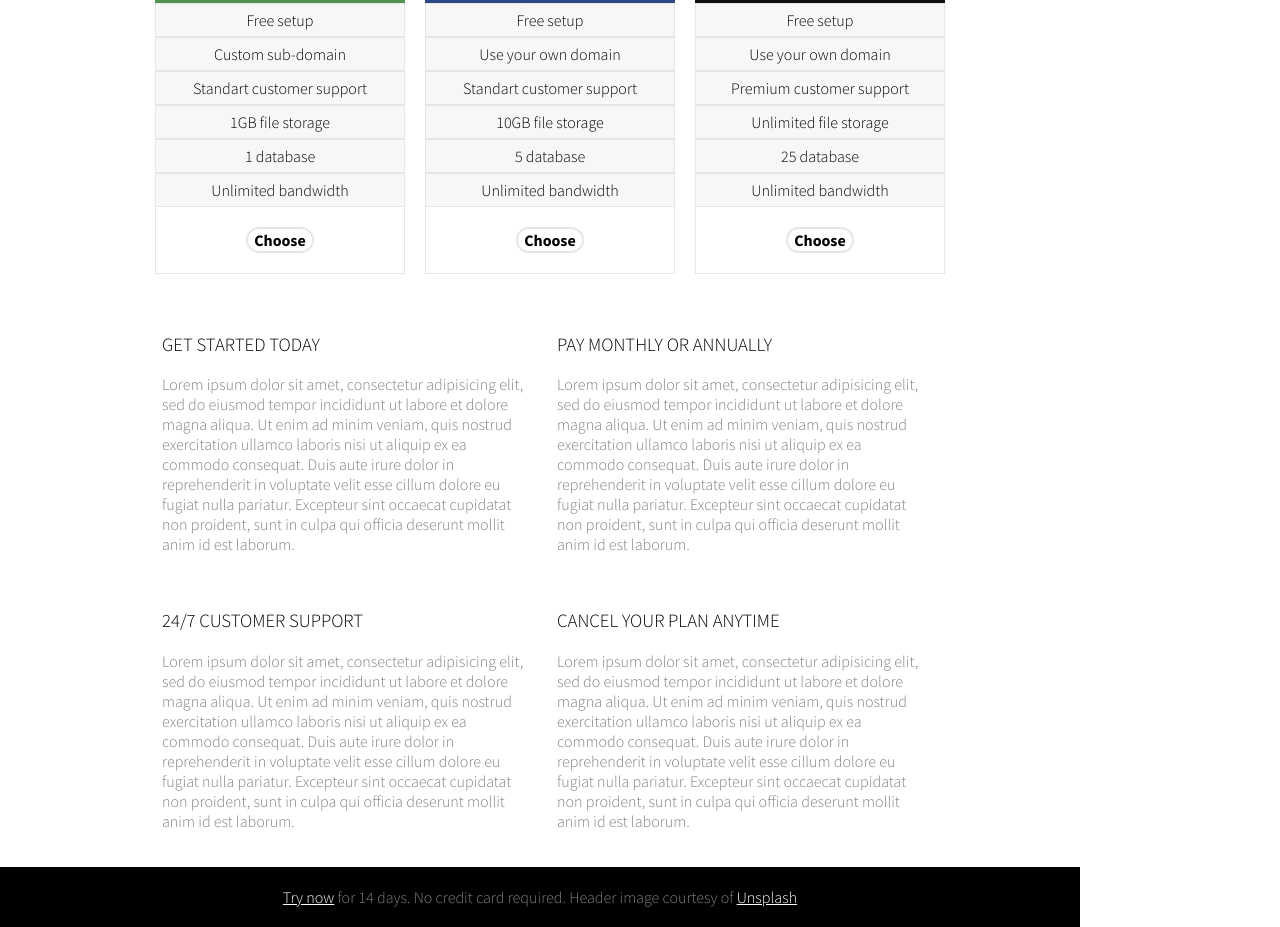
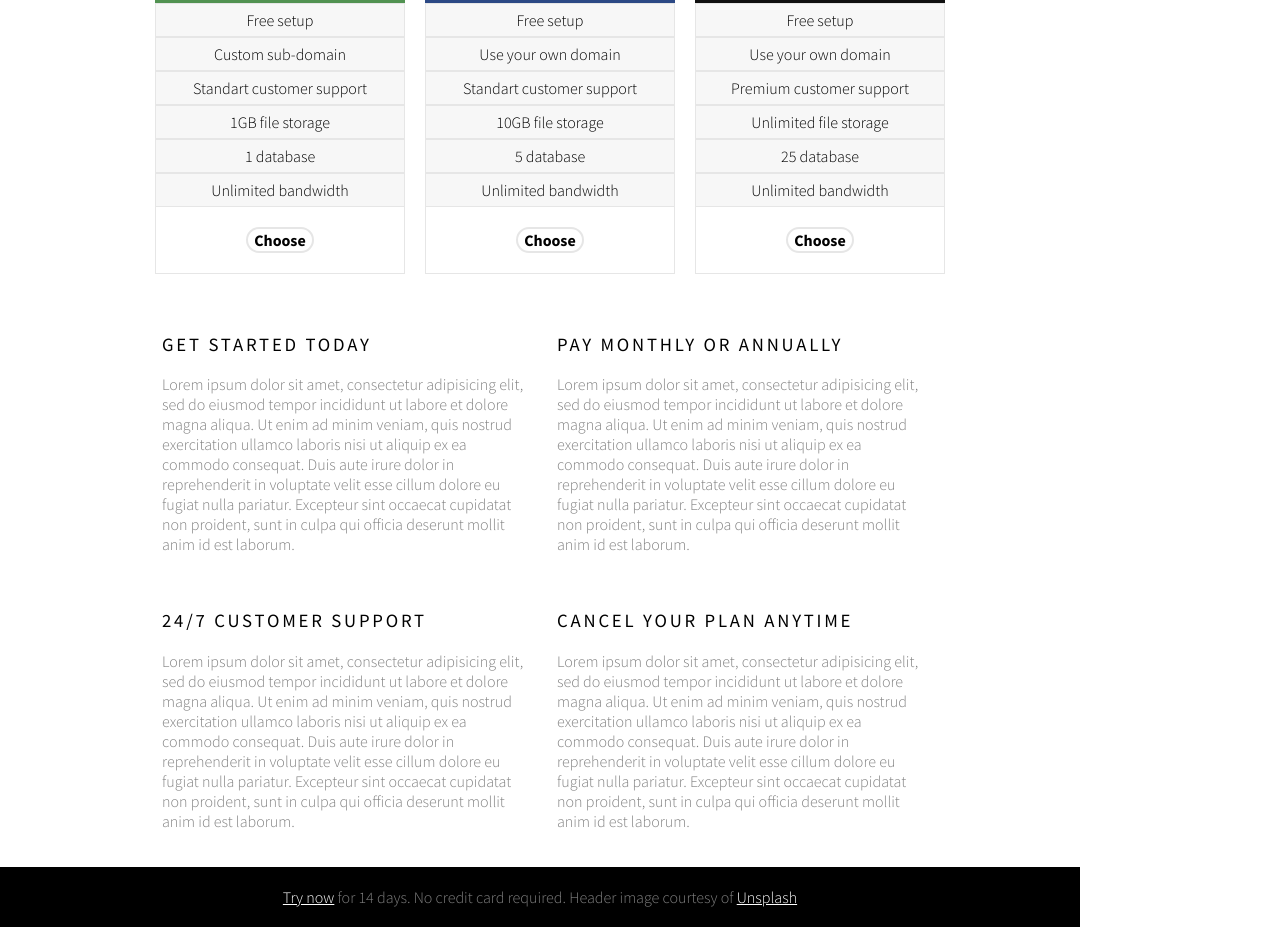
Before and after one commit to TheIronYard-humdrum/w1-Project, a plain HTML site: page index.html in a window 1280 px wide. Shown: the part 600-1527 px from the top of the page. Drawn offline with Linux system fonts and the light colour scheme.

Commit message:
Bolded company spec headers and added line spacing

```diff
--- a/main.css
+++ b/main.css
@@ -158,6 +158,11 @@ input {
   color: grey;
 }
 
+.one-half h3 {
+  font-weight: 500;
+  letter-spacing: .15em;
+}
+
 .first-half {
   margin: 0px 20px 20px 162px;
 }
```
